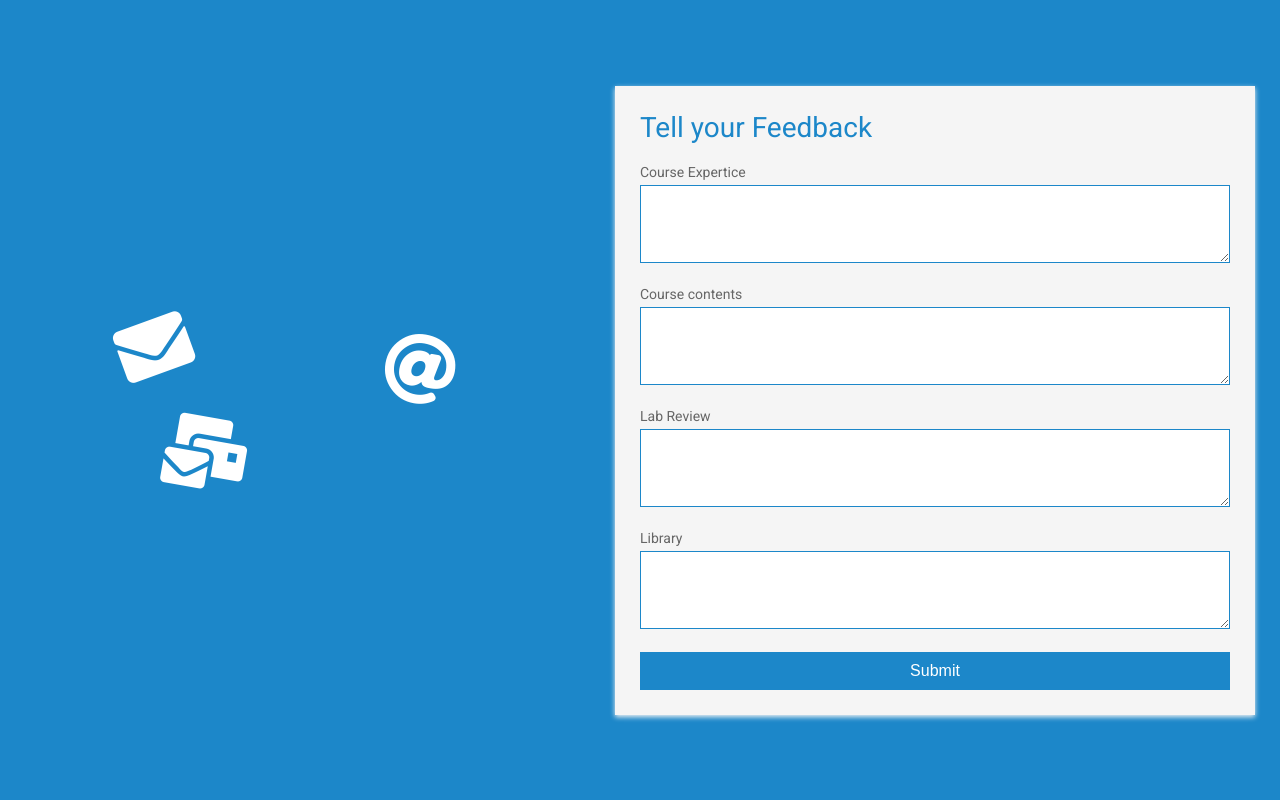
After one commit to AmudanThangavel/KPR-Feedback-Project, a Django app: page /feedback in a window 1280 px wide. The commit adds this page. Run offline with Django 4.2, Linux system fonts and the light colour scheme; some libraries are stand-ins or nearby versions.

Commit message:
project completed

```diff
--- /dev/null
+++ b/trainers_feedback/feedback_details/templates/feedback.html
@@ -0,0 +1,122 @@
+<!DOCTYPE html>
+<html>
+  <head>
+    <title>Contact form</title>
+    <link rel="stylesheet" href="https://use.fontawesome.com/releases/v5.4.1/css/all.css" integrity="sha384-5sAR7xN1Nv6T6+dT2mhtzEpVJvfS3NScPQTrOxhwjIuvcA67KV2R5Jz6kr4abQsz" crossorigin="anonymous">
+    <link href="https://fonts.googleapis.com/css?family=Roboto:300,400,500,700" rel="stylesheet">
+    <style>
+      html, body {
+      min-height: 100%;
+      padding: 0;
+      margin: 0;
+      font-family: Roboto, Arial, sans-serif;
+      font-size: 14px;
+      color: #666;
+      }
+      h1 {
+      margin: 0 0 20px;
+      font-weight: 400;
+      color: #1c87c9;
+      }
+      p {
+      margin: 0 0 5px;
+      }
+      .main-block {
+      display: flex;
+      flex-direction: column;
+      justify-content: center;
+      align-items: center;
+      min-height: 100vh;
+      background: #1c87c9;
+      }
+      form {
+      padding: 25px;
+      margin: 25px;
+      box-shadow: 0 2px 5px #f5f5f5;
+      background: #f5f5f5;
+      }
+      .fas {
+      margin: 25px 10px 0;
+      font-size: 72px;
+      color: #fff;
+      }
+      .fa-envelope {
+      transform: rotate(-20deg);
+      }
+      .fa-at , .fa-mail-bulk{
+      transform: rotate(10deg);
+      }
+      input, textarea {
+      width: calc(100% - 18px);
+      padding: 8px;
+      margin-bottom: 20px;
+      border: 1px solid #1c87c9;
+      outline: none;
+      }
+      input::placeholder {
+      color: #666;
+      }
+      button {
+      width: 100%;
+      padding: 10px;
+      border: none;
+      background: #1c87c9;
+      font-size: 16px;
+      font-weight: 400;
+      color: #fff;
+      }
+      button:hover {
+      background: #2371a0;
+      }
+      @media (min-width: 568px) {
+      .main-block {
+      flex-direction: row;
+      }
+      .left-part, form {
+      width: 50%;
+      }
+      .fa-envelope {
+      margin-top: 0;
+      margin-left: 20%;
+      }
+      .fa-at {
+      margin-top: -10%;
+      margin-left: 65%;
+      }
+      .fa-mail-bulk {
+      margin-top: 2%;
+      margin-left: 28%;
+      }
+      }
+    </style>
+  </head>
+  <body>
+    <div class="main-block">
+      <div class="left-part">
+        <i class="fas fa-envelope"></i>
+        <i class="fas fa-at"></i>
+        <i class="fas fa-mail-bulk"></i>
+      </div>
+      <form action="/">
+        <h1>Tell your Feedback</h1>
+        <p>Course Expertice</p>
+        <div>
+          <textarea rows="4" required></textarea>
+        </div>
+        <p>Course contents</p>
+        <div>
+          <textarea rows="4" required></textarea>
+        </div>
+        <p>Lab Review</p>
+        <div>
+          <textarea rows="4" required></textarea>
+        </div>
+        <p>Library </p>
+        <div>
+          <textarea rows="4" required></textarea>
+        </div>
+        <button type="submit" href="">Submit</button>
+      </form>
+    </div>
+  </body>
+</html>
--- a/trainers_feedback/feedback_details/templates/index.html
+++ b/trainers_feedback/feedback_details/templates/index.html
@@ -38,7 +38,8 @@
     <nav class="navbar navbar-dark bg-primary">
         <!-- Navbar content -->
         <!-- <h1>KPRIET</h1> -->
-        <a class="navbar-brand" href="#">&nbsp; &nbsp;&nbsp;KPR Institute of Engineering and Technology</a>
+        <a class="navbar-brand" href="#">&nbsp; &nbsp;&nbsp;KPR Institute of Engineering and Technology </a>
+        <a href="/feedback" style="color: white;text-decoration:none;">Give your feedback &nbsp &nbsp</a>
     </nav>
     <br>
     <br>
--- a/trainers_feedback/feedback_details/urls.py
+++ b/trainers_feedback/feedback_details/urls.py
@@ -4,4 +4,5 @@ from . import views
 
 urlpatterns = [
     path('', views.index),
+    path('feedback', views.feedback)
 ]
--- a/trainers_feedback/feedback_details/views.py
+++ b/trainers_feedback/feedback_details/views.py
@@ -79,3 +79,6 @@ def index(request):
         "doubt_json": json.dumps(doubt), "technical_json": json.dumps(technical)}
 
     return render(request, 'index.html', dic)
+
+def feedback(request):
+    return render(request, 'feedback.html')
```
